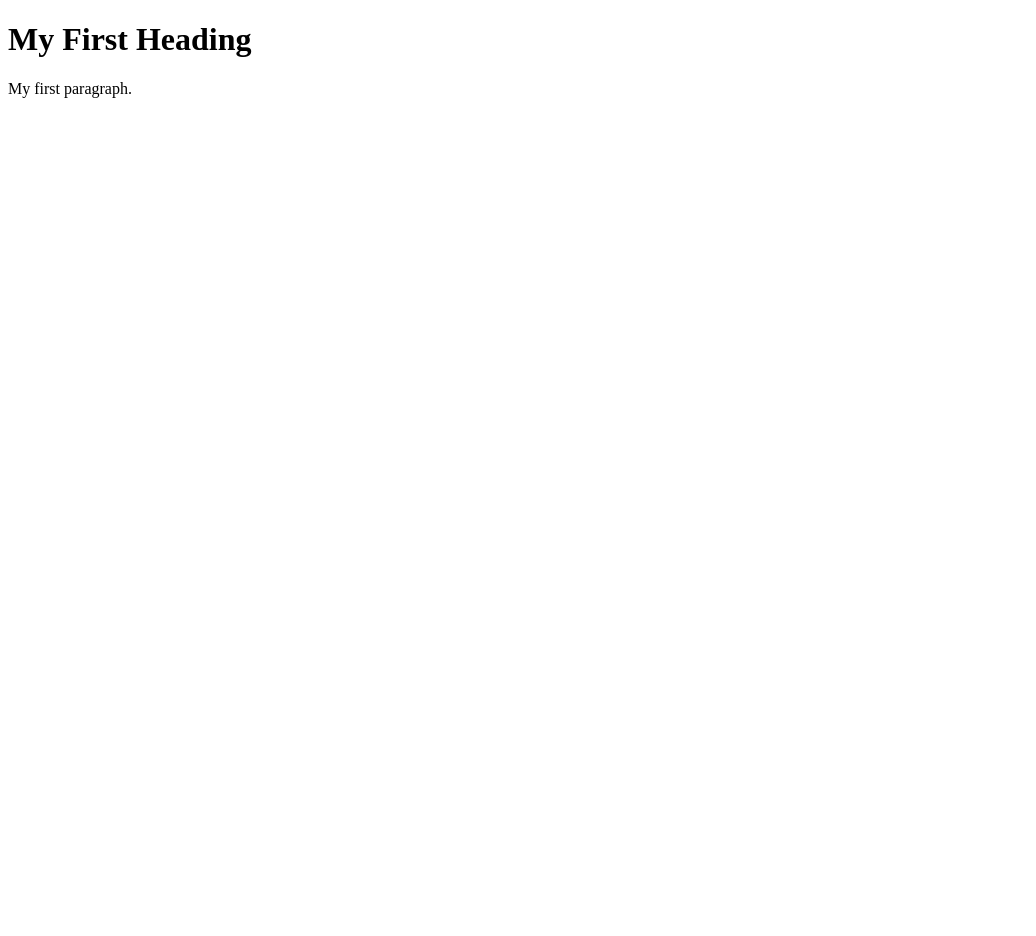
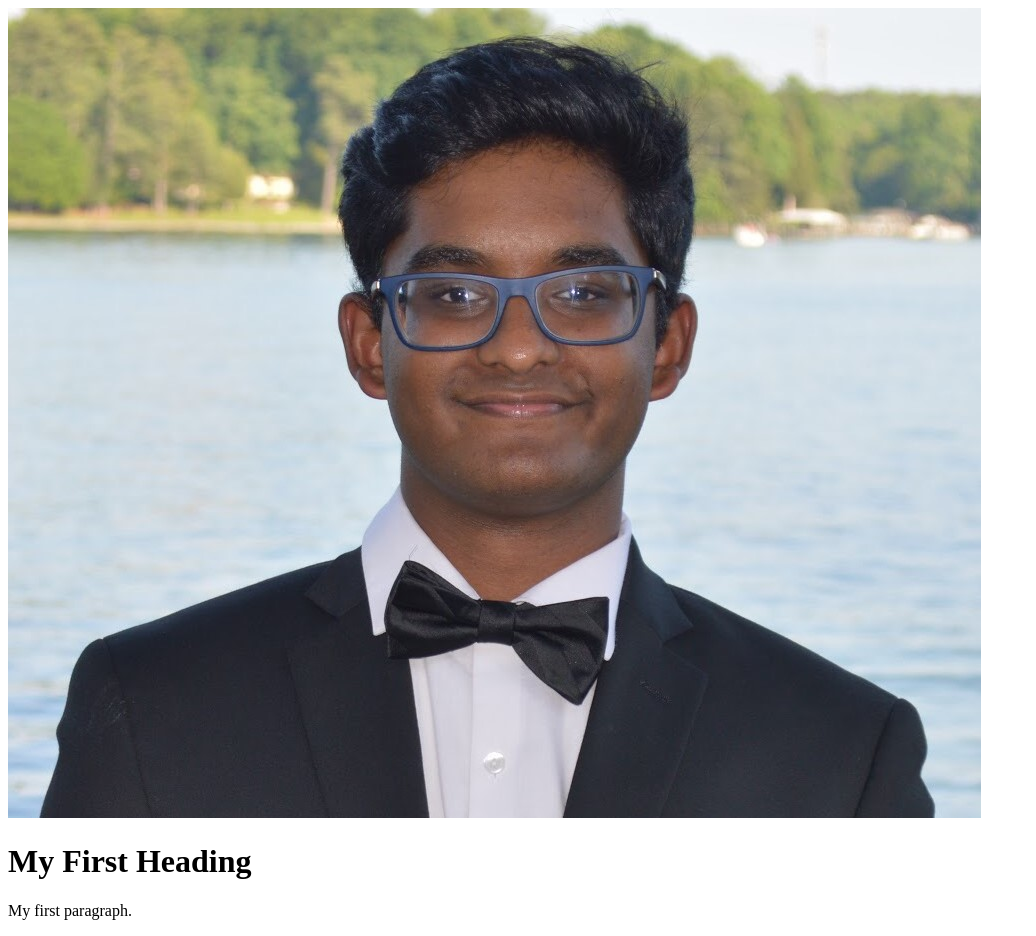
Before and after one commit to CSingalreddy01/Personal-Website, a plain HTML site: page index.html in a window 1280 px wide. Shown: the whole page, without its empty margins (0-1036 px from the left). Before the commit the page ends 800 px from the top, so only its background shows below. Drawn offline with Linux system fonts and the light colour scheme.

Commit message:
added image

```diff
--- a/index.html
+++ b/index.html
@@ -9,8 +9,9 @@
 
 <body>
 
-<h1>My First Heading</h1>
-<p>My first paragraph.</p>
+    <img src="images/AKPsiHeadshot.JPG">
+    <h1>My First Heading</h1>
+    <p>My first paragraph.</p>
 
 </body>
 
```
